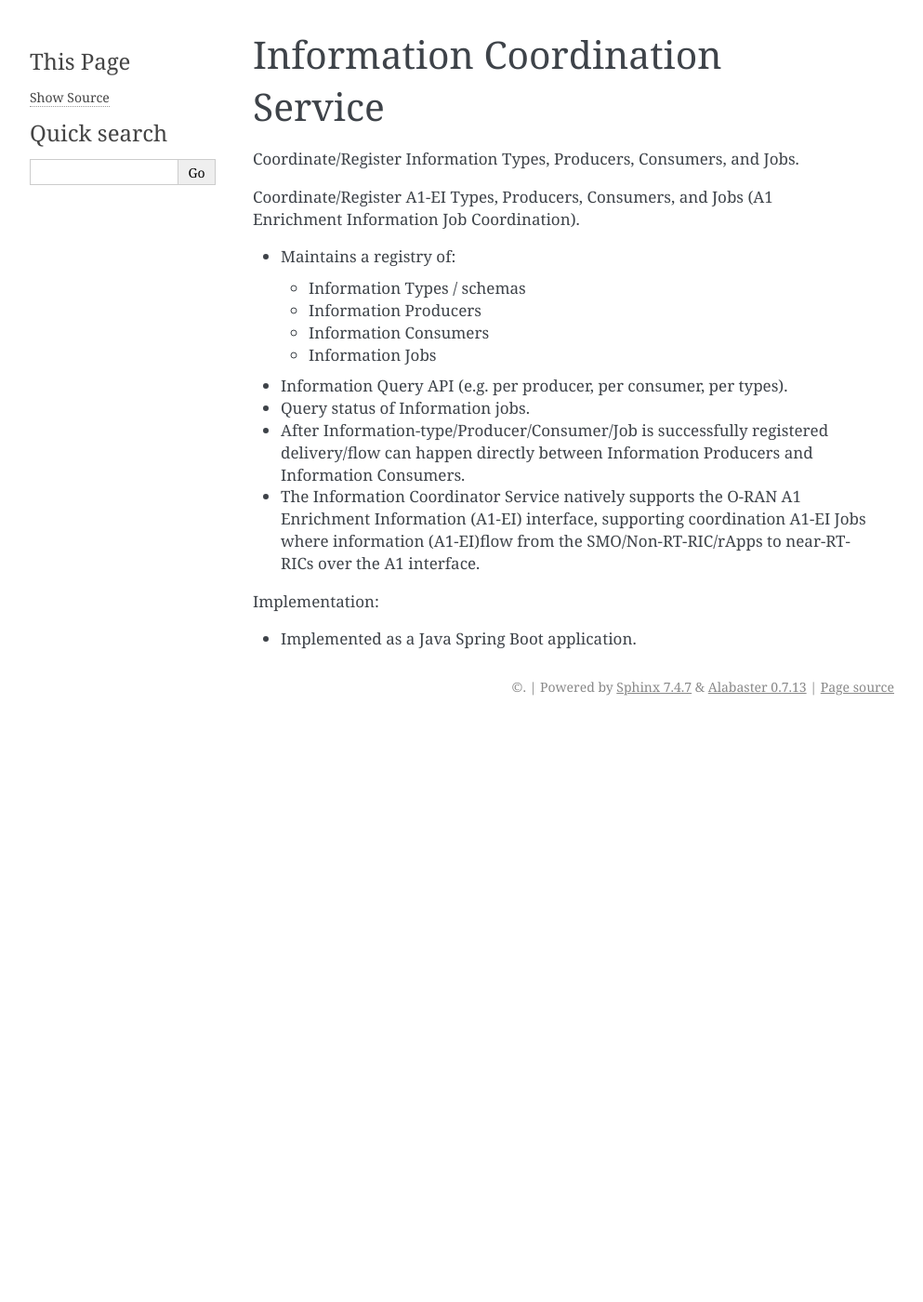
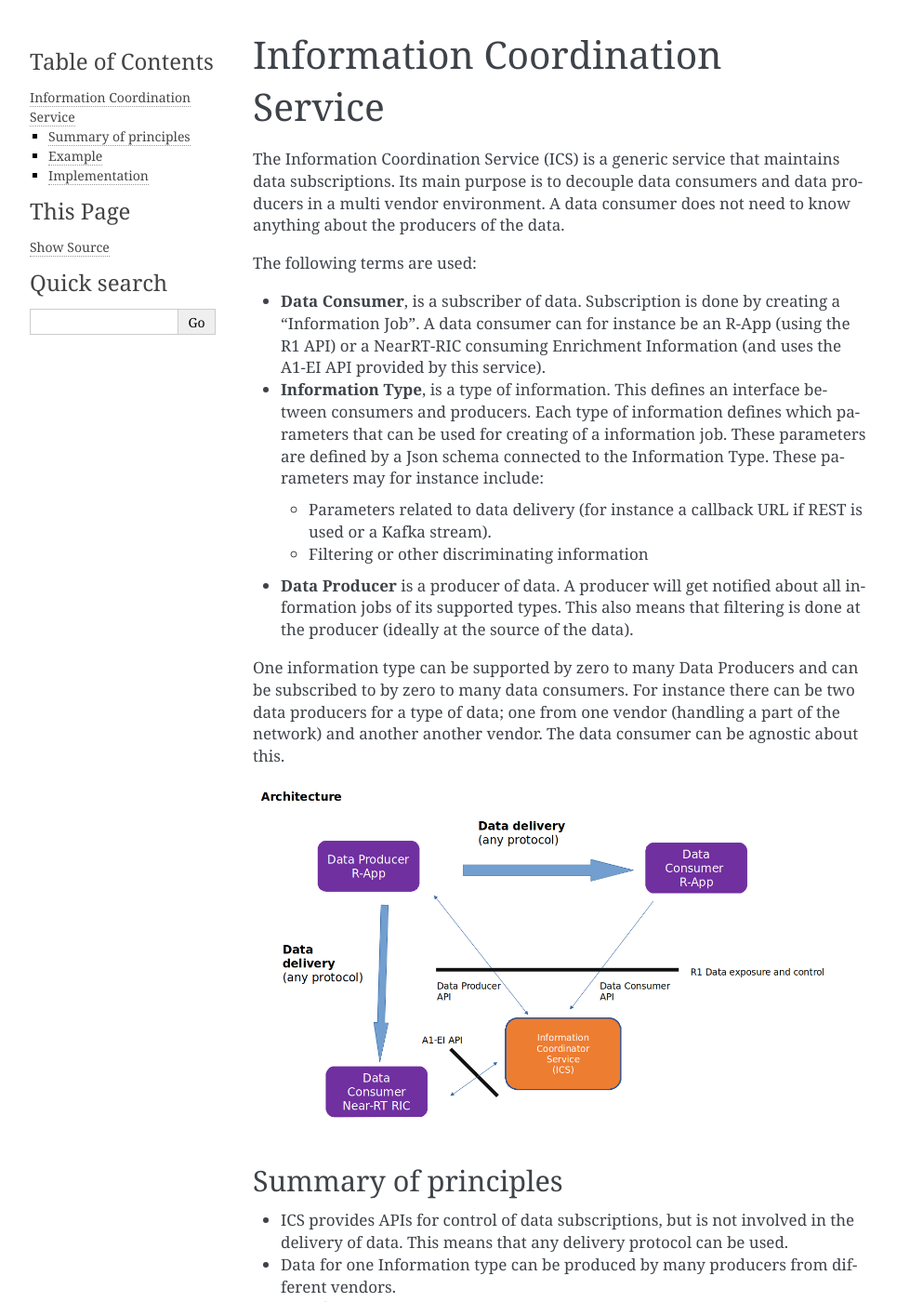
Before and after one commit to o-ran-sc/nonrtric-plt-informationcoordinatorservice, a Sphinx documentation site: the page built from docs/overview.rst, in a window 1280 px wide and 1400 px high. Shown: the whole window at 93% size, without its empty margins (148-1141 px from the left). Built offline with Sphinx 7.4.7, drawn with Linux system fonts in a browser that asks for light colours; some of the changed text lies outside the part shown.

Commit message:
Documentation updates.
Signed-off-by: PatrikBuhr <patrik.buhr@est.tech>
Issue-ID: NONRTRIC-743
Change-Id: I3582d01e4fd991b551facc11466968af0cb3799f

```diff
--- a/docs/overview.rst
+++ b/docs/overview.rst
@@ -5,22 +5,59 @@
 Information Coordination Service
 ~~~~~~~~~~~~~~~~~~~~~~~~~~~~~~~~
 
-Coordinate/Register Information Types, Producers, Consumers, and Jobs.
+The Information Coordination Service (ICS) is a generic service that maintains data subscriptions. Its main purpose is
+to decouple data consumers and data producers in a multi vendor environment. A data consumer does not need to know anything about
+the producers of the data.
 
-Coordinate/Register A1-EI Types, Producers, Consumers, and Jobs (A1 Enrichment Information Job Coordination).
+The following terms are used:
 
-* Maintains a registry of:
+* **Data Consumer**, is a subscriber of data. Subscription is done by creating a "Information Job". A data consumer can for instance be an R-App (using the R1 API) or a NearRT-RIC consuming Enrichment Information (and uses the A1-EI API provided by this service).
+* **Information Type**, is a type of information. This defines an interface between consumers and producers. Each type of information defines which parameters that can be used for creating of a information job. These parameters are defined by a Json schema connected to the Information Type. These parameters may for instance include:
 
-  + Information Types / schemas
-  + Information Producers
-  + Information Consumers
-  + Information Jobs
+  * Parameters related to data delivery (for instance a callback URL if REST is used or a Kafka stream).
+  * Filtering or other discriminating information
 
-* Information Query API (e.g. per producer, per consumer, per types).
-* Query status of Information jobs.
-* After Information-type/Producer/Consumer/Job is successfully registered delivery/flow can happen directly between Information Producers and Information Consumers.
-* The Information Coordinator Service natively supports the O-RAN A1 Enrichment Information (A1-EI) interface, supporting coordination A1-EI Jobs where information (A1-EI)flow from the SMO/Non-RT-RIC/rApps to near-RT-RICs over the A1 interface.
+* **Data Producer** is a producer of data. A producer will get notified about all information jobs of its supported types. This also means that filtering is done at the producer (ideally at the source of the data).
 
-Implementation:
+One information type can be supported by zero to many Data Producers and can be subscribed to by zero to many data consumers. For instance there can be two data producers for a type of data; one from one vendor (handling a part of the network) and another another vendor. The data consumer can be agnostic about this.
 
-* Implemented as a Java Spring Boot application.
+.. image:: ./Architecture.png
+   :width: 500pt
+
+*********************
+Summary of principles
+*********************
+
+* ICS provides APIs for control of data subscriptions, but is not involved in the delivery of data. This means that any delivery protocol can be used.
+* Data for one Information type can be produced by many producers from different vendors.
+* Data filtering is done at the producer.
+* A Data Consumer can create a data subscription (Information Job) regardless of the status of the Data Producers. The producers can come and go without any need for the Data Consumer to take any action.
+  A subscription indicates the need for a type of data and the system should in its best effort to fulfill this.
+* Information Jobs and types are stored persistently by ICS in a local database.
+
+
+*******
+Example
+*******
+
+.. image:: ./Example.png
+   :width: 500pt
+
+In the example, there is one subscription and the type of data is supported by two producers. That means that both producers are aware of the information job and will delver data directly to the subscriber.
+
+So a typical sequence is that:
+
+* An Information Type is registered.
+* Producers of the Information Types are registered
+* A Consumer creates an Information Job of the type and supplies the type specific parameters for data delivery and filtering etc.
+* The producers gets notified of of the job and will start producing data.
+
+If a new producer is started, it will register itself and will get notified of all jobs of its supported types.
+
+
+
+**************
+Implementation
+**************
+
+Implemented as a Java Spring Boot application.
```
Also changed, not shown: docs/Architecture.png (added), docs/Example.png (added), 2 other files.
